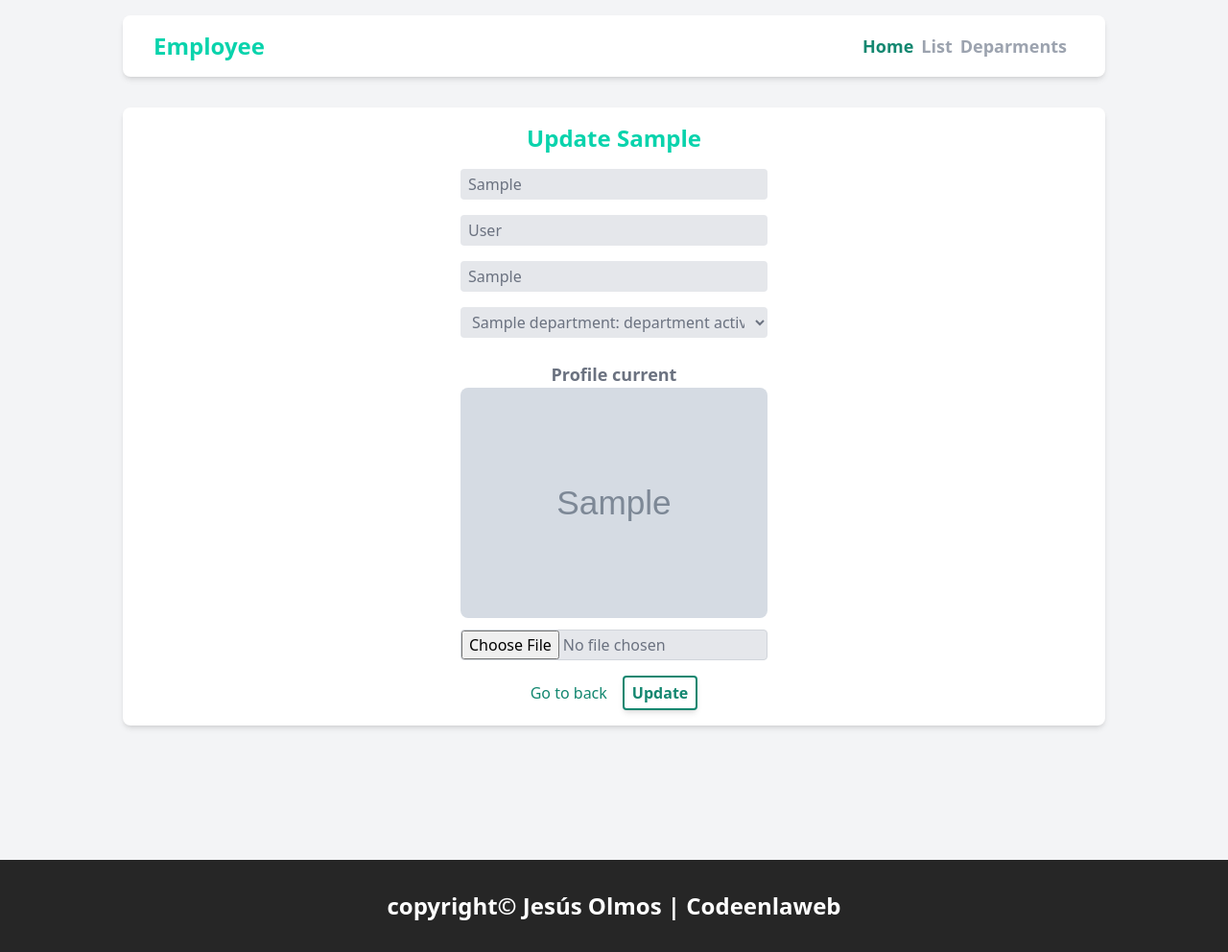
After one commit to codigoenlaweb/crud-employee-dj, a Django app: a page that uses employeeapp/templates/employee/update-employee.html in a window 1280 px wide. The commit adds this page. Shown: the whole page at 96% size. Run offline with Django 4.2, Linux system fonts and the light colour scheme; tables that the repository leaves empty hold one stand-in row (values such as "Sample post"); grey boxes marked "Sample" are stand-in pictures.

Commit message:
update and delete employee

```diff
--- a/employeeapp/apps/employee/urls.py
+++ b/employeeapp/apps/employee/urls.py
@@ -6,5 +6,7 @@ app_name = 'employee'
 urlpatterns = [
     path('', EmployeeListView.as_view(), name="employeeList"),
     path('<int:pk>', EmployeeDetailView.as_view(), name='employeeshow'),
-    path('add employee', EmployeeCreateView.as_view(), name='employeecreate')
+    path('add employee', EmployeeCreateView.as_view(), name='employeecreate'),
+    path('update employee/<int:pk>', EmployeeUpdateView.as_view(), name='employeeupdate'),
+    path('delete employee/<int:pk>', EmployeeDeleteView.as_view(), name='employeedelete')
 ]
--- a/employeeapp/apps/employee/views.py
+++ b/employeeapp/apps/employee/views.py
@@ -1,5 +1,6 @@
-from django.urls import reverse_lazy
-from django.views.generic import ListView, DetailView, CreateView, UpdateView
+from django.shortcuts import redirect
+from django.urls import reverse, reverse_lazy
+from django.views.generic import ListView, DetailView, CreateView, UpdateView, DeleteView
 from .models import Employee
 from .forms import EmployeeForm
 # Create your views here.
@@ -44,4 +45,19 @@ class EmployeeCreateView(CreateView):
 
 class EmployeeUpdateView(UpdateView):
     model = Employee
-    template_name = "update-employee.html"
+    template_name = "employee/update-employee.html"
+    form_class = EmployeeForm
+
+    def form_valid(self, form):
+        """If the form is valid, save the associated model."""
+        employee = form.save()
+        print(employee.avatar)
+        self.success_url = reverse_lazy('employee:employeeshow', args=[employee.id])
+        return super().form_valid(form)
+
+
+
+class EmployeeDeleteView(DeleteView):
+    model = Employee
+    template_name = "employee/delete-employee.html"
+    success_url = reverse_lazy('employee:employeeList')
--- a/employeeapp/static/css/style.css
+++ b/employeeapp/static/css/style.css
@@ -695,6 +695,10 @@ Ensure the default browser behavior of the `hidden` attribute.
   margin-top: 0.75rem;
 }
 
+.mr-4 {
+  margin-right: 1rem;
+}
+
 .block {
   display: block;
 }
@@ -1060,9 +1064,19 @@ Ensure the default browser behavior of the `hidden` attribute.
   color: rgb(255 255 255 / var(--tw-text-opacity));
 }
 
+.hover\:text-color-primary:hover {
+  --tw-text-opacity: 1;
+  color: rgb(9 211 172 / var(--tw-text-opacity));
+}
+
 .focus\:border-color-primary:focus {
   --tw-border-opacity: 1;
   border-color: rgb(9 211 172 / var(--tw-border-opacity));
+}
+
+.focus\:text-color-primary:focus {
+  --tw-text-opacity: 1;
+  color: rgb(9 211 172 / var(--tw-text-opacity));
 }
 
 @media (min-width: 768px) {
--- a/employeeapp/templates/employee/show-employee.html
+++ b/employeeapp/templates/employee/show-employee.html
@@ -37,8 +37,8 @@
         >
       </p>
       <div class="mb-2 md:mb-4 flex flex-wrap w-full justify-center mt-2 md:mt-4">
-        <a class="mx-2 md:mx-4 button-primary border-2 border-color-primary-dark border-solid text-color-primary-dark hover:border-color-primary focus:border-color-primary" href="">Update</a>
-        <a class="mx-2 md:mx-4 button-primary border-2 border-color-primary-dark border-solid text-color-primary-dark hover:border-color-primary focus:border-color-primary" href="">Delete</a>
+        <a class="mx-2 md:mx-4 button-primary border-2 border-color-primary-dark border-solid text-color-primary-dark hover:border-color-primary focus:border-color-primary" href="{% url 'employee:employeeupdate' employee.id %}">Update</a>
+        <a class="mx-2 md:mx-4 button-primary border-2 border-color-primary-dark border-solid text-color-primary-dark hover:border-color-primary focus:border-color-primary" href="{% url 'employee:employeedelete' employee.id %}">Delete</a>
       </div>
     </article>
 
--- /dev/null
+++ b/employeeapp/templates/employee/update-employee.html
@@ -0,0 +1,41 @@
+{% extends 'modules/base.html' %} {% load static %}
+{% block head_title%}Update {{employee.first_name}}{% endblock head_title %}
+
+{% block main_content %}
+<main class="container-primary min-h-screen">
+  <section class="container-secondary">
+    <h2 class="text-xl md:text-2xl text-color-primary font-bold text-center">Update {{employee.first_name}}</h2>
+    <ul>
+      <li>{{form.first_name.errors}}</li>
+      <li>{{form.last_name.errors}}</li>
+      <li>{{form.job.errors}}</li>
+      <li>{{form.department.errors}}</li>
+      <li>{{form.avatar.errors}}</li>
+    </ul>
+    <form class="flex flex-col items-center" action="" method="post" enctype="multipart/form-data">
+        {% csrf_token %}
+      {{form.first_name}} {{form.last_name}} {{form.job}} {{form.department}}
+
+      <h3 class="font-bold mt-2 text-gray-500 text-lg">Profile current</h3>
+      {% if employee.avatar %}
+        <img
+            class="w-full max-w-xs mx-auto rounded-md md:rounded-lg mb-2 md:mb-3"
+            src="{{employee.avatar.url}}"
+            alt="employee img"
+        />
+      {% else %}
+        <div>
+            <svg class="w-full mx-auto fill-gray-500" xmlns="http://www.w3.org/2000/svg" height="240px" viewBox="0 0 24 24" width="240px" fill="#000000"><path d="M0 0h24v24H0V0z" fill="none"/><path d="M12 6c1.1 0 2 .9 2 2s-.9 2-2 2-2-.9-2-2 .9-2 2-2m0 10c2.7 0 5.8 1.29 6 2H6c.23-.72 3.31-2 6-2m0-12C9.79 4 8 5.79 8 8s1.79 4 4 4 4-1.79 4-4-1.79-4-4-4zm0 10c-2.67 0-8 1.34-8 4v2h16v-2c0-2.66-5.33-4-8-4z"/></svg>
+        </div>
+      {% endif %}
+
+      <input type="file" name="{{form.avatar.name}}" id="{{form.avatar.name}}" class="bg-gray-200 rounded block text-gray-500 outline-color-primary mb-3 md:mb-4 w-full max-w-xs border border-gray-300">
+
+      <div class="flex justify-center items-center">
+        <a class="text-color-primary-dark transition duration-150 ease-linear hover:text-color-primary focus:text-color-primary mr-4 outline-color-primary" href="{% url 'employee:employeeshow' employee.id %}">Go to back</a>
+        <input type="submit" value="Update" class="button-primary border-2 border-color-primary-dark border-solid text-color-primary-dark hover:border-color-primary focus:border-color-primary">
+      </div>
+    </form>
+  </section>
+</main>
+{% endblock main_content %}
```
Also changed, not shown: employeeapp/templates/employee/delete-employee.html (added, +32 -0 lines).
